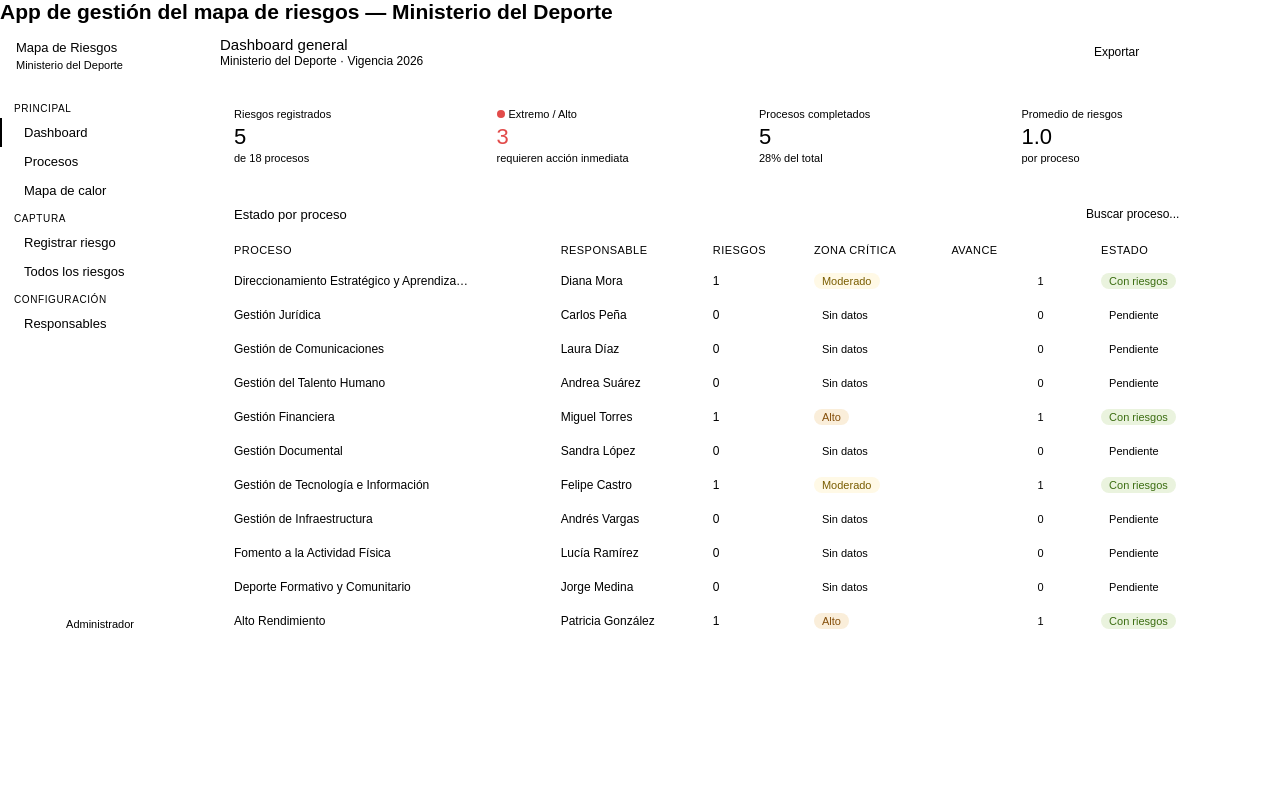
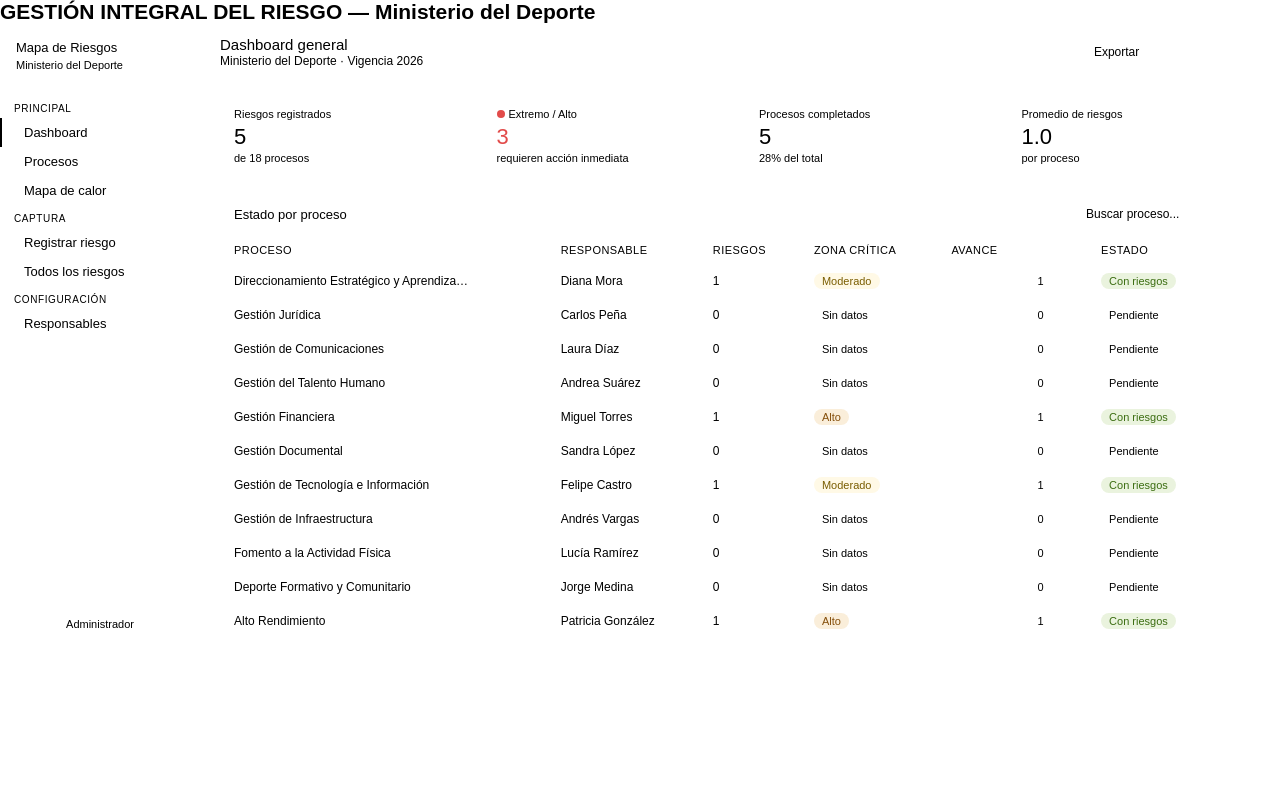
Before and after one commit to Larias-oap/mapa-riesgos-ministerio, a plain HTML site: page index.html in a window 1280 px wide. Drawn offline with Linux system fonts and the light colour scheme.

Commit message:
Update header text for risk management app

```diff
--- a/index.html
+++ b/index.html
@@ -1,5 +1,5 @@
 
-<h2 class="sr-only">App de gestión del mapa de riesgos — Ministerio del Deporte</h2>
+<h2 class="sr-only">GESTIÓN INTEGRAL DEL RIESGO  — Ministerio del Deporte</h2>
 
 <style>
 *{box-sizing:border-box;margin:0;padding:0}
```
